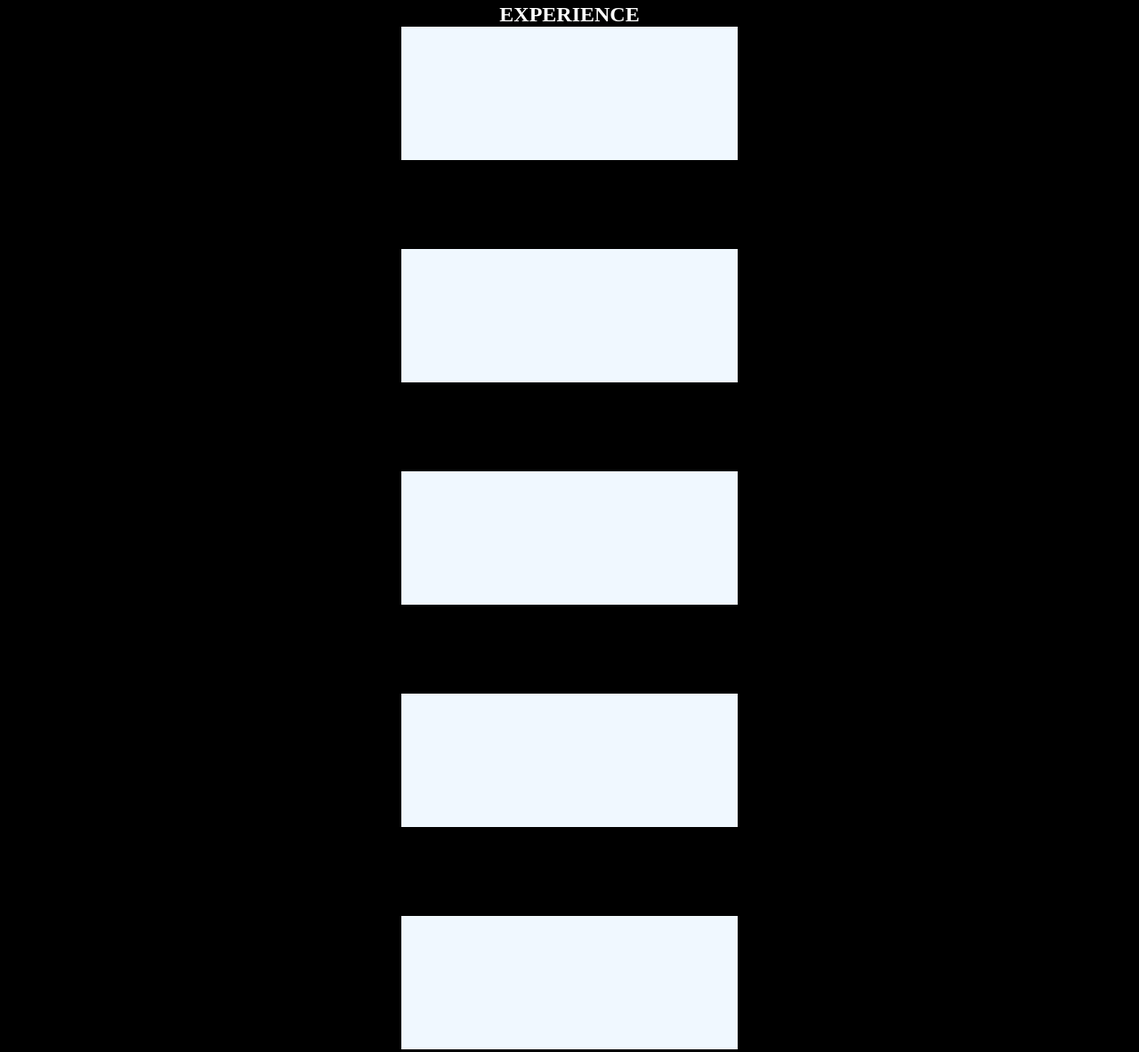
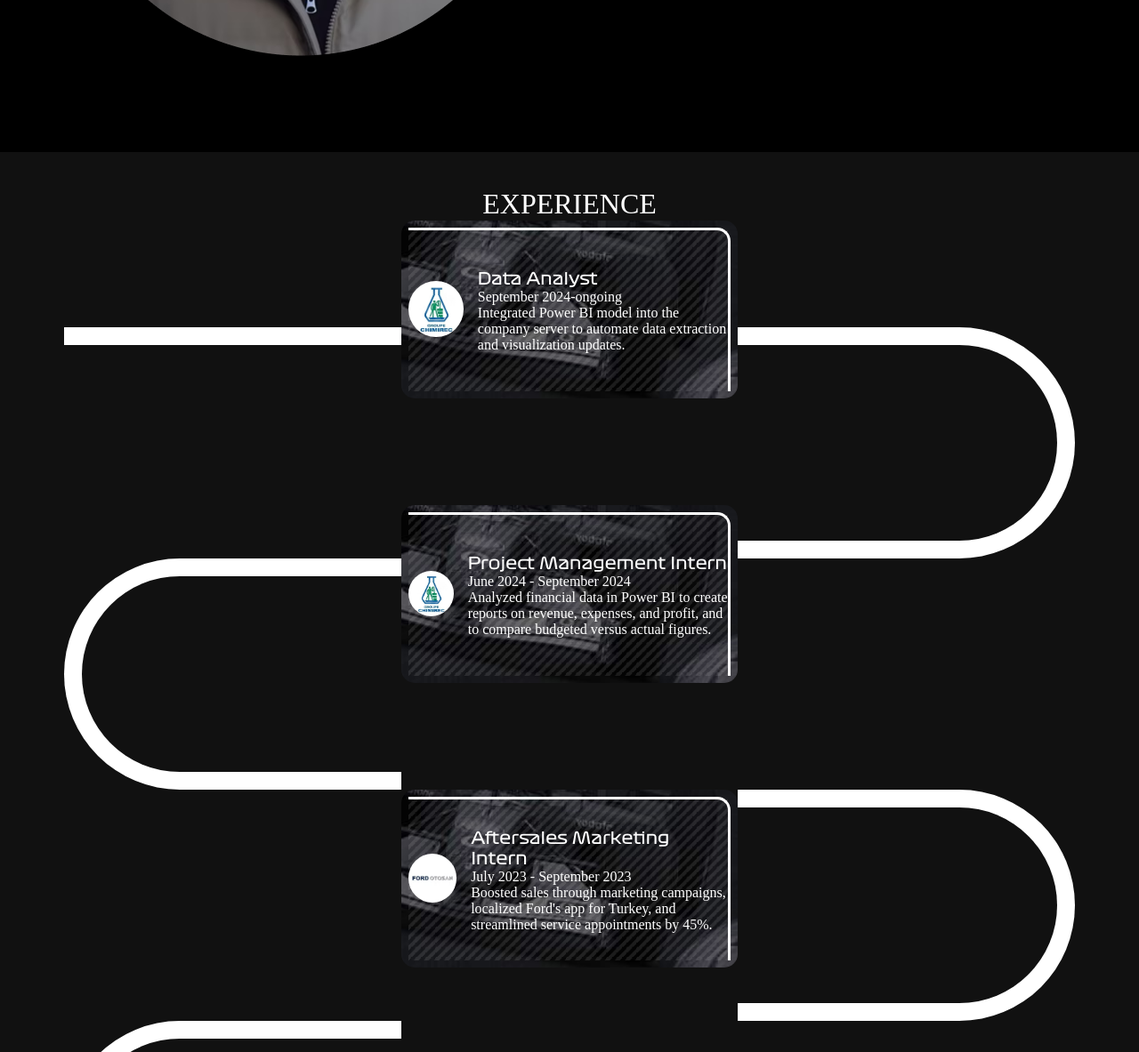
Before and after one commit to tuanabicakci/anger-dileklen, a plain HTML site: page index.html in a window 1280 px wide. Shown: the part 573-1756 px from the top of the page at 89% size. Drawn offline with Linux system fonts and the light colour scheme; a web font is replaced by a local one.

Commit message:
Updates on the experience section

```diff
--- a/index.html
+++ b/index.html
@@ -28,20 +28,100 @@
     <div class="experience-road-grid">
 
       <div class="roads">
+
+        <div>
+          <div class="road straight"></div>
+        </div>
+        <div>
+          <div class="road three"></div>
+          <div class="road four"></div>
+        </div>
         <div></div>
         <div>
           <div class="road three"></div>
           <div class="road four"></div>
         </div>
+        <div></div>
+        <div>
+          <div class="road straight"></div>
+        </div>
 
       </div>
       <div class="jobs">
-        <div class="ex"></div>
-        <div class="ex"></div>
-        <div class="ex"></div>
-        <div class="ex"></div>
-        <div class="ex"></div>
-        <div class="ex"></div>
+        <div class="exp">
+          <div class="exp-content">
+            <div>
+              <img src="Images/groupechimirec-logo.avif" alt="">
+            </div>
+            <div>
+              <h3>Data Analyst</h3>
+              <span>September 2024-ongoing</span>
+              <p>Integrated Power BI model into the company server to automate data extraction and visualization updates.</p>
+            </div>
+          </div>
+        </div>
+        <div class="exp">
+          <div class="exp-content">
+            <div>
+              <img src="Images/groupechimirec-logo.avif" alt="">
+            </div>
+            <div>
+              <h3>Project Management Intern</h3>
+              <span>June 2024 - September 2024</span>
+              <p>Analyzed financial data in Power BI to create reports on revenue, expenses, and profit, and to compare budgeted versus actual figures.</p>
+            </div>
+          </div>
+        </div>
+        <div class="exp">
+          <div class="exp-content">
+            <div>
+              <img src="Images/fordotosan-logo.avif" alt="">
+            </div>
+            <div>
+              <h3>Aftersales Marketing Intern</h3>
+              <span>July 2023 - September 2023</span>
+              <p>Boosted sales through marketing campaigns, localized Ford's app for Turkey, and streamlined service appointments by 45%.</p>
+            </div>
+          </div>
+        </div>
+        <div class="exp">
+          <div class="exp-content">
+            <div>
+              <img src="Images/groupechimirec-logo.avif" alt="">
+            </div>
+            <div>
+              <h3>Finance Intern</h3>
+              <span>May 2023 - July 2023</span>
+              <p>Conducted process analysis, identifying opportunities for operational optimization and cost savings</p>
+            </div>
+          </div>
+        </div>
+        <div class="exp">
+          <div class="exp-content">
+            <div>
+              <img src="Images/hyundai-logo_edited.avif" alt="">
+            </div>
+            <div>
+              <h3>Human Resources Intern</h3>
+              <span>June 2022 - August 2022</span>
+              <p>Supported recruitment by posting job ads and conducting interviews, while developing gamified tools to reduce onboarding time by 5%.</p>
+
+            </div>
+          </div>
+        </div>
+        <div class="exp">
+          <div class="exp-content">
+            <div>
+              <img src="Images/hyundai-logo_edited.avif" alt="">
+            </div>
+            <div>
+              <h3>Human Resources Intern</h3>
+              <span>June 2022 - August 2022</span>
+              <p>Supported recruitment by posting job ads and conducting interviews, while developing gamified tools to reduce onboarding time by 5%.</p>
+
+            </div>
+          </div>
+        </div>
       </div>
       <div class="roads">
         <div>
@@ -53,6 +133,14 @@
           <div class="road"></div>
           <div class="road two"></div>
         </div>
+        <div></div>
+        <div>
+          <div class="road"></div>
+          <div class="road two"></div>
+        </div>
+        <div></div>
+
+
       </div>
     </div>
   </div>
--- a/styles.css
+++ b/styles.css
@@ -38,12 +38,19 @@
     --space-l-900:4.5rem;
 
     /*border radius*/
-    --border-radius:4px;
+    --border-radius:15px;
 
 
 
     min-height: 100vh;
 
+}
+
+h2{
+    font-family: "Doppio One", serif;
+    font-weight: 400;
+    font-style: normal;
+    font-size: var(--space-m-400);
 }
 
 /*FONTS*/
@@ -80,8 +87,6 @@
 body{
     margin: auto;
     background: #000;
-    max-width: 1440px;
-    padding: var(--space-m-500) var(--space-l-900);
     color: #fff;
 }
 
@@ -91,6 +96,8 @@ body{
     grid-template-columns: repeat(2,1fr);
     justify-items: center;
     align-items: center;
+    margin: var(--space-l-800) 0;
+    padding: var(--space-m-500) var(--space-l-900);
 }
 
 .hero h1{
@@ -121,6 +128,9 @@ body{
     flex-direction: column;
     justify-content: center;
     align-items: center;
+    background: #111;
+    padding: var(--space-m-500) var(--space-l-900);
+    width: 100%;
 }
 
 .experience-road-grid{
@@ -132,37 +142,50 @@ body{
     align-items: center;
 }
 
+.exp{
+
+}
 .test div{
     width: 100%;
 }
 .roads{
     display: grid;
-    grid-template-rows: repeat(3,1fr);
+    grid-template-rows: repeat(6,1fr);
 }
 .jobs{
     display: grid;
     grid-template-rows: repeat(6,1fr);
-    gap: 100px;
+    gap: 120px;
 }
 .road{
-    height: 125px;
+    height: 130px;
     width: 100%;
     margin: auto;
-    border-top: black 20px solid;
-    border-right: black 20px solid;
+    border-top: white 20px solid;
+    border-right: white 20px solid;
     border-radius: 0 200px 0 0;
+}
+
+
+
+.straight{
+    width: 100%;
+    margin: auto;
+    border-top: white 20px solid;
+    border-right: 0;
+    border-radius: 0;
 }
 
 .two{
     border-top:0;
-    border-bottom: black 20px solid;
+    border-bottom: white 20px solid;
     border-radius: 0  0 200px 0;
 
 }
 
 .three{
-    border-top: black 20px solid;
-    border-left: black 20px solid;
+    border-top: white 20px solid;
+    border-left: white 20px solid;
     border-radius:200px  0  0 0;
     border-right: 0;
 }
@@ -170,13 +193,57 @@ body{
 .four{
     border-top:0;
     border-right:0;
-    border-bottom: black 20px solid;
-    border-left: black 20px solid;
+    border-bottom: white 20px solid;
+    border-left: white 20px solid;
     border-radius:   0 0 0 200px;
 }
 
-.ex{
-    height: 150px;
+.exp {
+    height: 200px;
     width: 100%;
-    background-color: aliceblue;
+    background: url("Images/ferrari-f2002,.jpg") no-repeat;
+    background-size: cover;
+    border-radius: var(--border-radius);
+    padding: var(--space-s-100);
+
 }
+
+.exp-content{
+    height: 100%;
+    width: 100%;
+    border-right: #fff solid 3px;
+    border-top: #fff solid 3px;
+    border-radius: 0 var(--border-radius) 0 var(--border-radius);
+    position: relative;
+    display: flex;
+    flex-direction: row;
+    justify-content: center;
+    align-items: center;
+    gap: var(--space-s-200);
+}
+
+.exp-content img{
+    border-radius: 100%;
+    width: 100%;
+    height: 100%;
+
+}
+
+.exp-content h3{
+    font-family: Formula1;
+    font-weight: normal;
+    font-weight: 400;
+}
+
+.exp-content:before {
+    content: "";
+    position: absolute; /* Position pseudo-element over the parent */
+    top: 0;
+    left: 0;
+    right: 0;
+    bottom: 0;
+    background-image: linear-gradient(135deg, transparent 25%, #fff 25%, #fff 50%, transparent 50%, transparent 75%, #fff 75%, #fff);
+    background-size: 11.31px 11.31px;
+    opacity: 0.1; /* Adjust opacity for visibility */
+     /* Ensure this layers above the background */
+}
```
Also changed, not shown: Images/ferrari-f2002,.jpg (added), Images/fordotosan-logo.avif (added), Images/groupechimirec-logo.avif (added), Images/hyundai-logo_edited.avif (added).
